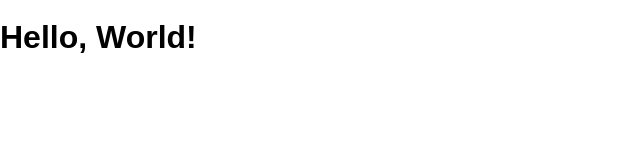
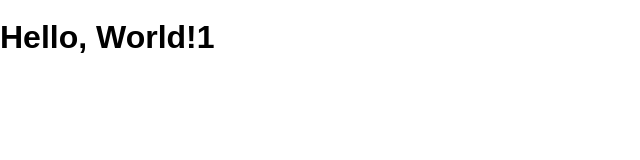
Before and after one commit to amgad12345/startrek, a website: page public/index.html in a window 1280 px wide. Shown: the full height of the page, 0-640 px from the left. Drawn offline with Linux system fonts and the light colour scheme.

Commit message:
second change

```diff
--- a/public/index.html
+++ b/public/index.html
@@ -8,6 +8,6 @@
     <link rel="stylesheet" href="/screen.css">
   </head>
   <body>
-    <h1 class='hello-world'>Hello, World!</h1>
+    <h1 class='hello-world'>Hello, World!1 </h1>
   </body>
 </html>
```
